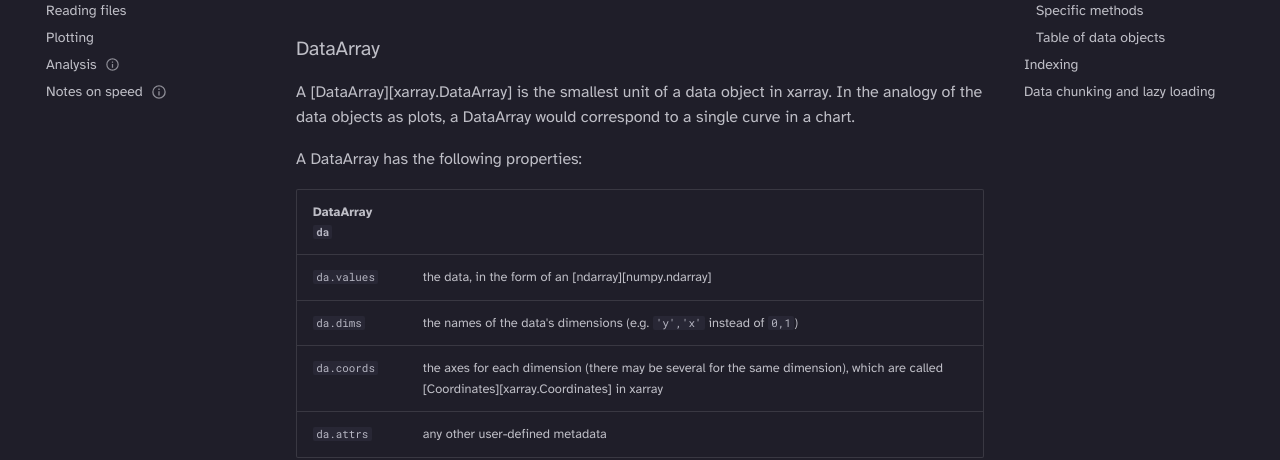
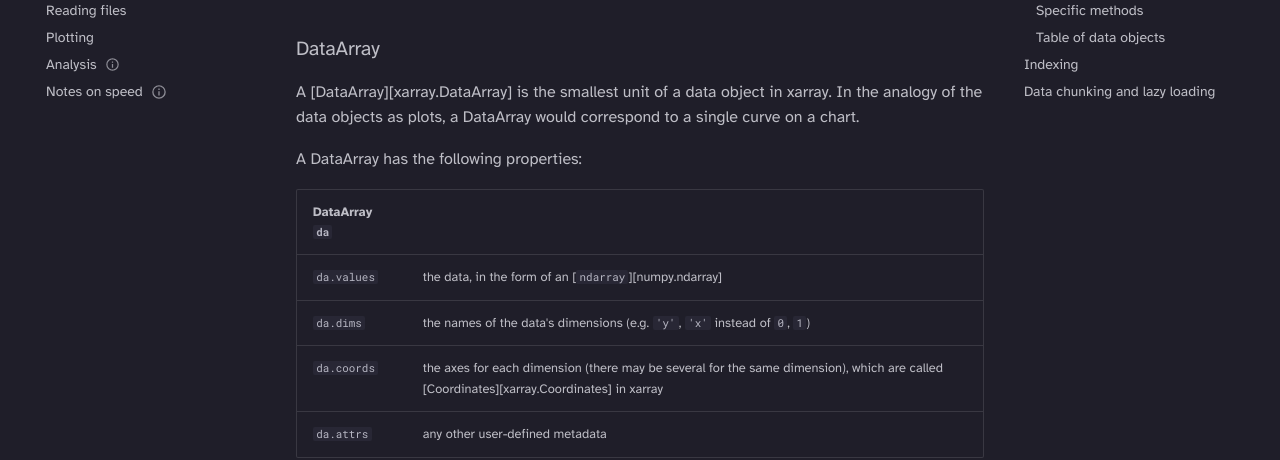
Before and after one commit to mtrocadomoreira/ozzy, an MkDocs documentation site: the page built from docs/docs/user-guide/key-concepts.md, in a window 1280 px wide and 900 px high, scrolled down 436 px. Shown: the part 178-638 px from the top of the window. Built offline with MkDocs 1.6.1 and Material for MkDocs 9.7.7, drawn with Linux system fonts in a browser that asks for light colours; comment, search, counter and statistics services are not loaded.

Commit message:
small corrections

```diff
--- a/docs/docs/user-guide/key-concepts.md
+++ b/docs/docs/user-guide/key-concepts.md
@@ -13,14 +13,14 @@
 
 ### DataArray
 
-A [DataArray][xarray.DataArray] is the smallest unit of a data object in xarray. In the analogy of the data objects as plots, a DataArray would correspond to a single curve in a chart.
+A [DataArray][xarray.DataArray] is the smallest unit of a data object in xarray. In the analogy of the data objects as plots, a DataArray would correspond to a single curve on a chart.
 
 A DataArray has the following properties:
 
 |  DataArray `da`    |                          |
 | :---------- | :----------------------------------- |
-| `da.values`       | the data, in the form of an [ndarray][numpy.ndarray] |
-| `da.dims`       | the names of the data's dimensions (e.g. `'y','x'` instead of `0,1`) |
+| `da.values`       | the data, in the form of an [`ndarray`][numpy.ndarray] |
+| `da.dims`       | the names of the data's dimensions (e.g. `'y'`, `'x'` instead of `0`, `1`) |
 | `da.coords`    | the axes for each dimension (there may be several for the same dimension), which are called [Coordinates][xarray.Coordinates] in xarray |
 | `da.attrs` | any other user-defined metadata |
 
```
Also changed, not shown: docs/docs/user-guide/plotting.md (+6 -4 lines).
